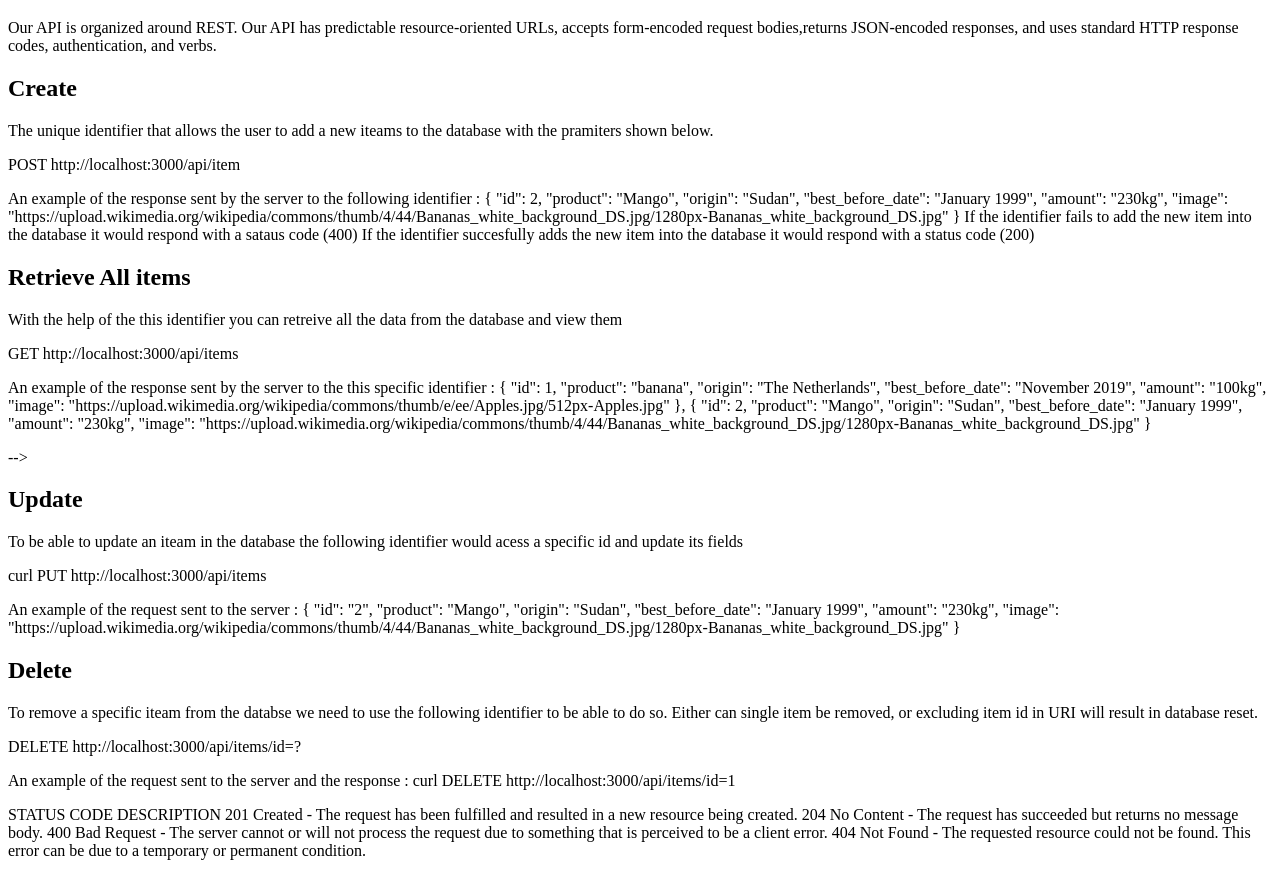
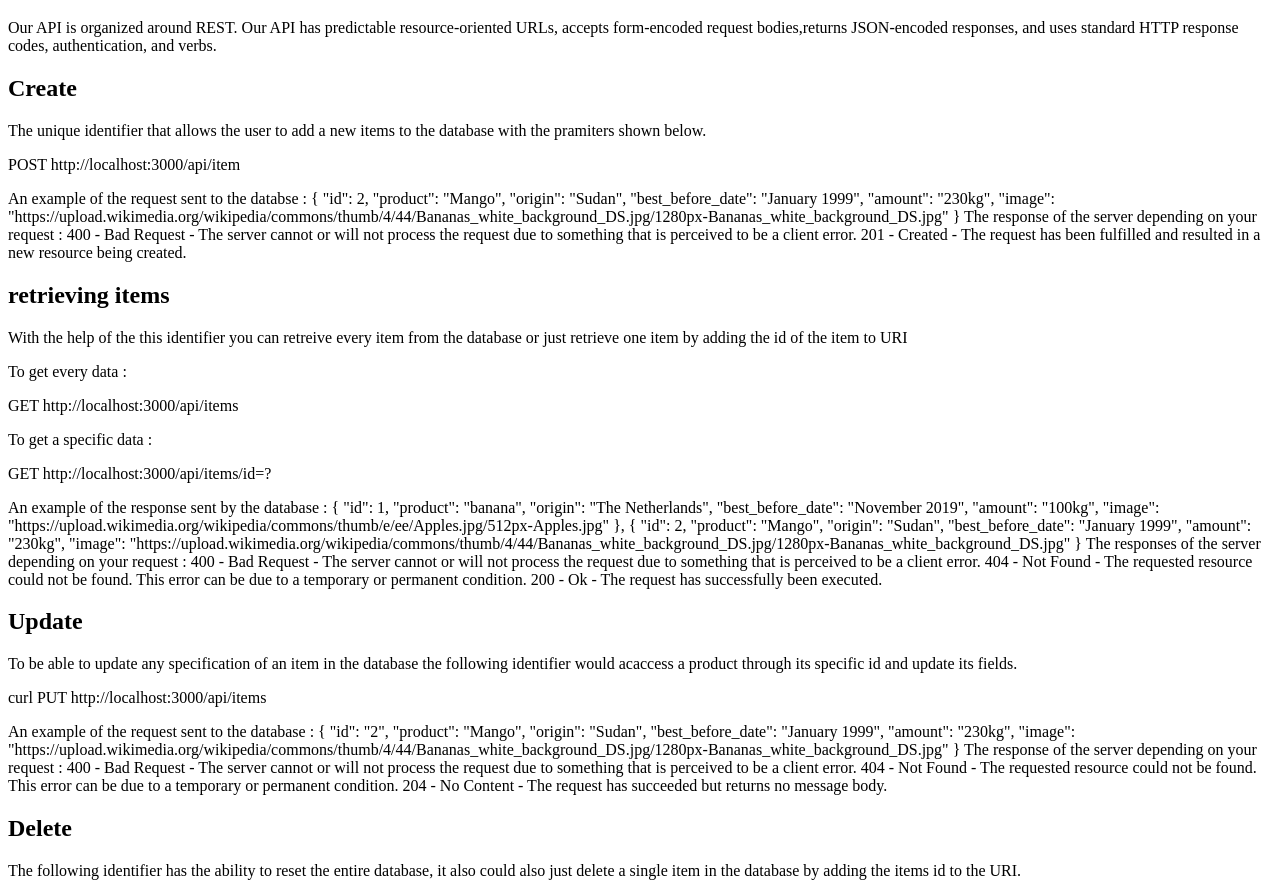
Before and after one commit to armanthegreat/WebTech-lab113, a website: page Assignment3/documantation.html in a window 1280 px wide. Shown: the part 61-952 px from the top of the page. Drawn offline with Linux system fonts and the light colour scheme.

Commit message:
look and see what you think

```diff
--- a/Assignment3/documantation.html
+++ b/Assignment3/documantation.html
@@ -15,12 +15,12 @@
 
     <section add item>
         <h2>Create</h2>
-        <p> The unique identifier that allows the user to add a new iteams to the
+        <p> The unique identifier that allows the user to add a new items to the
             database with the pramiters shown below.</p>
 
         <p>POST http://localhost:3000/api/item </p>
-        <p>
-            An example of the response sent by the server to the following identifier :
+
+        <p>An example of the request sent to the databse :
             {
             "id": 2,
             "product": "Mango",
@@ -31,17 +31,22 @@
             "https://upload.wikimedia.org/wikipedia/commons/thumb/4/44/Bananas_white_background_DS.jpg/1280px-Bananas_white_background_DS.jpg"
             }
 
-            If the identifier fails to add the new item into the database it would respond with a sataus code (400)
-            If the identifier succesfully adds the new item into the database it would respond with a status code (200)
+            The response of the server depending on your request :
+                400 - Bad Request - The server cannot or will not process the request due to something that is perceived to be a client error.
+                201 - Created - The request has been fulfilled and resulted in a new resource being created.
         </p>
     </section>
 
     <section get>
-        <h2>Retrieve All items</h2>
-        <p class="short-description"> With the help of the this identifier you can retreive all the data from the
-            database and view them </p>
-        <p>GET http://localhost:3000/api/items</p>
-        <p>An example of the response sent by the server to the this specific identifier :
+        <h2>retrieving items</h2>
+
+        <p> With the help of the this identifier you can retreive every item from the
+            database or just retrieve one item by adding the id of the item to URI</p>
+
+        <p>To get every data :</p><p>GET http://localhost:3000/api/items</p>
+        <p>To get a specific data :</p><p>GET http://localhost:3000/api/items/id=?</p>
+
+        <p>An example of the response sent by the database :
             {
             "id": 1,
             "product": "banana",
@@ -60,37 +65,21 @@
             "https://upload.wikimedia.org/wikipedia/commons/thumb/4/44/Bananas_white_background_DS.jpg/1280px-Bananas_white_background_DS.jpg"
             }
 
-            <!-- If the identifier fails to locate any iteams in the database (when the datatbse is empty) it would respond with a sataus code (400)  -->
+            The responses of the server depending on your request :
+                400 - Bad Request - The server cannot or will not process the request due to something that is perceived to be a client error.
+                404 - Not Found - The requested resource could not be found. This error can be due to a temporary or permanent condition.
+                200 - Ok - The request has successfully been executed.
         </p>
     </section>
 
-    <!-- <section (get id)>
-        <h2>Retrieve item</h2>
-        <p>To get a specific iteam from the database the following identifier would help to retrieve a single iteam
-            based on its unique id </p>
-        <p>GET http://localhost:3000/api/item/id=? </p>
-        <p>An example of the response sent to the server and the response : http://localhost:3000/api/item/1
-            {
-            "id": 1,
-            "product": "banana",
-            "origin": "The Netherlands",
-            "best_before_date": "November 2019",
-            "amount": "100kg",
-            "image": "https://upload.wikimedia.org/wikipedia/commons/thumb/e/ee/Apples.jpg/512px-Apples.jpg"
-            }
 
-            <!-- If the identifier fails to add the new item into the database it would respond with a sataus code (400)  -->
-
-
-    </section> -->
-
-    <section update>
+    <section id= "update">
         <h2>Update</h2>
-        <p> To be able to update an iteam in the database the following identifier would acess a specific id and update
-            its fields </p>
+        <p> To be able to update any specification of an item in the database the following identifier would acaccess a product through its specific id and update
+            its fields.</p>
         <p>curl PUT http://localhost:3000/api/items</p>
         <p>
-            An example of the request sent to the server :
+            An example of the request sent to the database :
             {
             "id": "2",
             "product": "Mango",
@@ -100,27 +89,23 @@
             "image":
             "https://upload.wikimedia.org/wikipedia/commons/thumb/4/44/Bananas_white_background_DS.jpg/1280px-Bananas_white_background_DS.jpg"
             }
+
+            The response of the server depending on your request :
+                400 - Bad Request - The server cannot or will not process the request due to something that is perceived to be a client error.
+                404 - Not Found - The requested resource could not be found. This error can be due to a temporary or permanent condition.
+                204 - No Content - The request has succeeded but returns no message body.
         </p>
     </section>
 
     <section delete>
         <h2>Delete</h2>
-        <p>To remove a specific iteam from the databse we need to use the following identifier to be able to do so. Either can single item be removed, or excluding item id in URI will result in database reset.</p>
-        <p>DELETE http://localhost:3000/api/items/id=?</p>
-        <p>
-            An example of the request sent to the server and the response : curl DELETE
-            http://localhost:3000/api/items/id=1
+        <p>The following identifier has the ability to reset the entire database, it also could also just delete a single item in the database by adding the items id to the URI.
+            <p>To reset the whole databse </p><p>DELETE http://localhost:3000/api/items</p>
+            <p>To Delete a single item </p><p>DELETE http://localhost:3000/api/items/id=?</p>
 
-    </section>
-
-    <section status code>
-        <p>STATUS CODE DESCRIPTION
-            201 Created - The request has been fulfilled and resulted in a new resource being created.
-            204 No Content - The request has succeeded but returns no message body.
-            400 Bad Request - The server cannot or will not process the request due to something that is perceived to be
-            a client error.
-            404 Not Found - The requested resource could not be found. This error can be due to a temporary or permanent
-            condition.
+            The response of the server depending on your request :
+                400 - Bad Request - The server cannot or will not process the request due to something that is perceived to be a client error.
+                204 - No Content - The request has succeeded but returns no message body.
         </p>
     </section>
 </body>
```
